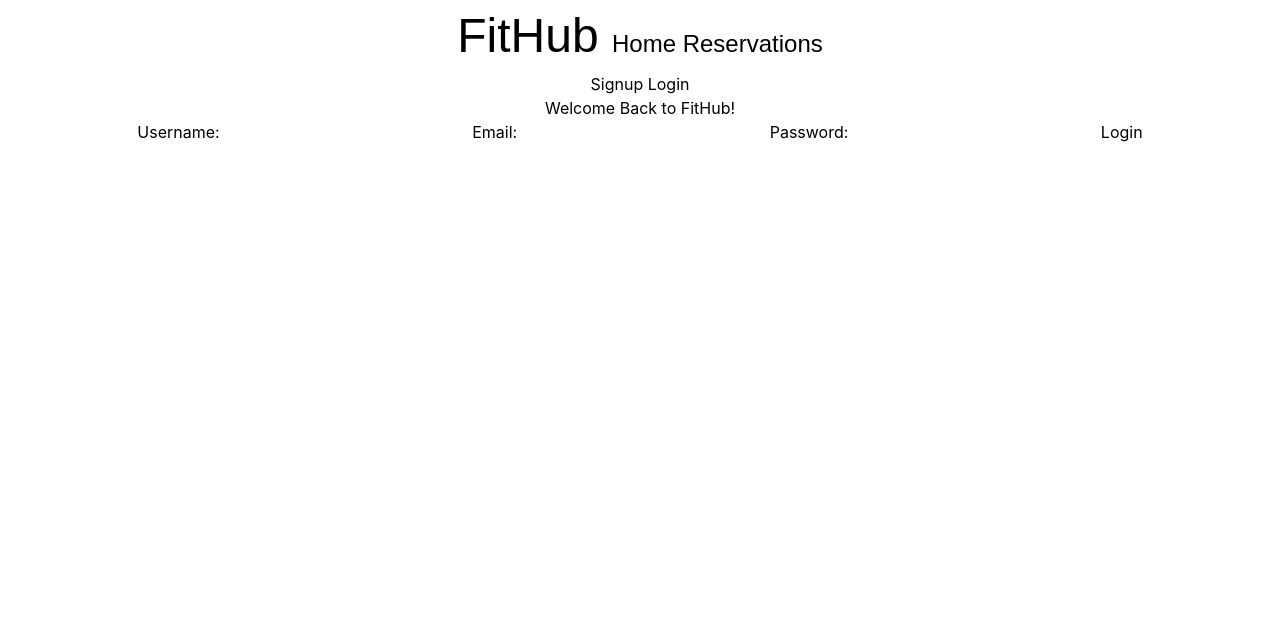
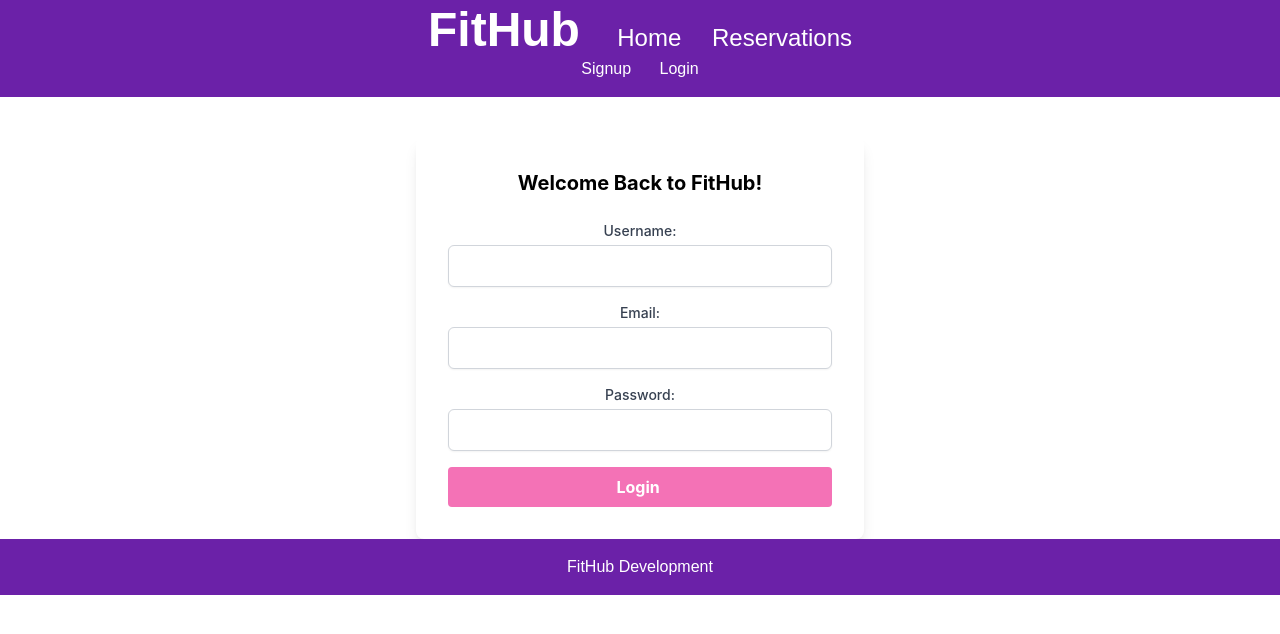
Before and after one commit to julibennett/FitHub-frontend, a React (Create React App) app: page /login in a window 1280 px wide. Shown: the top 634 px of the page. Built offline with nearby package versions, Linux system fonts and the light colour scheme; no server answers; the HTML template or start-up script is replaced by a standard one.

Commit message:
mostly tailwind

```diff
--- a/src/App.js
+++ b/src/App.js
@@ -8,7 +8,7 @@ import ClassShow from './pages/ClassShow';
 import Login from './components/Login';
 import Signup from './components/Signup';
 import Header from './components/Header';
-// import Profile from './pages/Profile';
+import Footer from './components/Footer';
 
 function App() {
   //Login + Signup + Auth
@@ -191,7 +191,7 @@ function App() {
         <Route path="/reservation" element={<Reservations reservation={reservation} createReservation={createReservation} deleteReservation={deleteReservation}/>}/>
 
       </Routes>
-
+      <Footer />
     </div>
   );
 }
--- a/src/components/Footer.js
+++ b/src/components/Footer.js
@@ -2,7 +2,10 @@ import React from 'react'
 
 const Footer = () => {
   return (
-    <div>Footer</div>
+    <div className="fixed inset-x-0 bottom-0 bg-purple-800 text-white text-center p-4 sticky coolFont">
+      FitHub Development
+    </div>
+
   )
 }
 
--- a/src/components/Header.js
+++ b/src/components/Header.js
@@ -5,25 +5,28 @@ const Header = ({isLoggedIn, handleLogout, user}) => {
   console.log(isLoggedIn)
 
   const loggedInLink = (
-    <div>
+
+    <div className='flex items-center space-x-4'>
         {user && <span>Welcome, {user.username}! </span>}
         <button onClick={handleLogout}>Logout</button>
+        <button onClick={handleLogout} className="px-4 py-2 bg-red-500 text-white rounded hover:bg-red-700">Logout</button>
     </div>
+
 )
 
   const noAuthLinks = (
     <div>
-        <Link to="/signup">Signup </Link>
-        <Link to="/login">Login </Link>
+        <Link to="/signup" className='m-3 coolFont hover:text-gray-300'>Signup </Link>
+        <Link to="/login" className='m-3 coolFont hover:text-gray-300'>Login </Link>
     </div>
   )
 
   return (
-    <nav>
-      <div className=''>
-        <Link to='/' className='navTitle'>FitHub </Link>
-        <Link to='/' className='navLinks'>Home  </Link>
-        <Link to='/reservation' className='navLinks'>Reservations </Link>
+    <nav className="bg-purple-800 text-white p-4 sticky top-0 z-50">
+      <div cclassName="container mx-auto flex justify-between items-center m-3">
+        <Link to='/class' className='navTitle text-xl font-bold text-white hover:text-gray-300 m-3' >FitHub </Link>
+        <Link to='/class' className='navLinks hover:text-gray-300 m-3'>Home  </Link>
+        <Link to='/reservation' className='navLinks hover:text-gray-300 m-3'>Reservations </Link>
       </div>
       <div>
         {isLoggedIn ? loggedInLink : noAuthLinks}
--- a/src/components/Login.js
+++ b/src/components/Login.js
@@ -19,25 +19,29 @@ const handleChange = (e) => {
 }
 
   return (
-    <div className = 'login-signup'>
-      <h1>Welcome Back to FitHub!</h1>
-      <form onSubmit={handleSubmit}>
-        <span>
-          <label htmlFor='username'>Username: </label>
-          <input type='text' name='username' onChange={handleChange}/>
-        </span>
-        <span>
-          <label htmlFor='email'>Email: </label>
-          <input type='email' name='email' onChange={handleChange}/>
-        </span>
-        <span>
-          <label htmlFor='password'>Password: </label>
-          <input type='password' name='password' onChange={handleChange}/>
-        </span>
-        <input type='submit' value='Login'/>
+    <div className="max-w-md mx-auto mt-10 bg-white shadow-lg rounded-lg p-8">
+      <h1 className="text-xl font-bold text-center mb-6">Welcome Back to FitHub!</h1>
+      <form onSubmit={handleSubmit} className="space-y-4">
+        <div>
+          <label htmlFor="username" className="block text-sm font-medium text-gray-700">Username: </label>
+          <input type="text" name="username" onChange={handleChange}
+                 className="mt-1 block w-full px-3 py-2 border border-gray-300 rounded-md shadow-sm focus:outline-none focus:ring-indigo-500 focus:border-indigo-500"/>
+        </div>
+        <div>
+          <label htmlFor="email" className="block text-sm font-medium text-gray-700">Email: </label>
+          <input type="email" name="email" onChange={handleChange}
+                 className="mt-1 block w-full px-3 py-2 border border-gray-300 rounded-md shadow-sm focus:outline-none focus:ring-indigo-500 focus:border-indigo-500"/>
+        </div>
+        <div>
+          <label htmlFor="password" className="block text-sm font-medium text-gray-700">Password: </label>
+          <input type="password" name="password" onChange={handleChange}
+                 className="mt-1 block w-full px-3 py-2 border border-gray-300 rounded-md shadow-sm focus:outline-none focus:ring-indigo-500 focus:border-indigo-500"/>
+        </div>
+        <input type="submit" value="Login "
+               className="w-full bg-pink-400 hover:bg-pink-700 text-white font-bold py-2 px-4 rounded focus:outline-none focus:shadow-outline"/>
       </form>
 
-      {errorMsg ? <h4 style={{color: "red"}}>{errorMsg}</h4> : ""}
+      {errorMsg && <h4 className="text-red-500 text-center mt-2">{errorMsg}</h4>}
     </div>
   )
 }
--- a/src/components/Signup.js
+++ b/src/components/Signup.js
@@ -12,24 +12,25 @@ const Signup = (props) => {
         setForm({...form, [e.target.name]: e.target.value})
     }
   return (
-    <div>
-        <h1>Register for a FitHub Account</h1>
-            <form onSubmit={handleSubmit}>
-                <span>
-                    <label htmlFor="username">Username: </label>
-                    <input type="text" name="username" onChange={handleChange}/>
-                </span>
-                <span>
-                    <label htmlFor="email">Email: </label>
-                    <input type="email" name="email" onChange={handleChange}/>
-                    </span>
-                <span>
-                    <label htmlFor="password">Password: </label>
-                    <input type="password" name="password" autoComplete="true" onChange={handleChange}/>
-                </span>
-                <input type="submit" value="Sign Up"/>
-            </form>
-    </div>
+    <div className="max-w-md mx-auto mt-10 bg-white shadow-lg rounded-lg p-8">
+    <h1 className="text-xl font-bold text-center mb-6">Register for a FitHub Account</h1>
+    <form onSubmit={handleSubmit} className="space-y-4">
+        <div>
+            <label htmlFor="username" className="block text-sm font-medium text-gray-700">Username: </label>
+            <input type="text" name="username" onChange={handleChange} className="mt-1 block w-full px-3 py-2 border border-gray-300 rounded-md shadow-sm focus:outline-none focus:ring-indigo-500 focus:border-indigo-500"/>
+        </div>
+        <div>
+            <label htmlFor="email" className="block text-sm font-medium text-gray-700">Email: </label>
+            <input type="email" name="email" onChange={handleChange} className="mt-1 block w-full px-3 py-2 border border-gray-300 rounded-md shadow-sm focus:outline-none focus:ring-indigo-500 focus:border-indigo-500"/>
+        </div>
+        <div>
+            <label htmlFor="password" className="block text-sm font-medium text-gray-700">Password: </label>
+            <input type="password" name="password" autoComplete="true" onChange={handleChange} className="mt-1 block w-full px-3 py-2 border border-gray-300 rounded-md shadow-sm focus:outline-none focus:ring-indigo-500 focus:border-indigo-500"/>
+        </div>
+        <input type="submit" value="Sign Up " className="w-full bg-pink-400 hover:bg-pink-700 text-white font-bold py-2 px-4 rounded focus:outline-none focus:shadow-outline"/>
+    </form>
+</div>
+
   )
 }
 
--- a/src/index.css
+++ b/src/index.css
@@ -27,3 +27,11 @@ code {
   font-family: 'Athletic', sans-serif;
   font-size: 1.5em;
 }
+
+.coolFont {
+  font-family: 'Athletic', sans-serif;
+}
+
+.allWorkouts {
+  font-size: 2em;
+}
--- a/src/pages/ClassShow.js
+++ b/src/pages/ClassShow.js
@@ -64,12 +64,12 @@ const ClassShow = (props) => {
   }
 
   return (
-    <div className="container mx-auto p-4">
-      <h1>{workoutClass.typeOfClass}</h1>
-      <p>{workoutClass.location}</p>
-      <p>{workoutClass.time}</p>
-      <p>{workoutClass.studio}</p>
-      <p>{workoutClass.instructor}</p>
+    <div className="container mx-auto p-4 max-w-md mx-auto mt-10 bg-white shadow-lg rounded-lg p-8">
+      <h1 className='coolFont text-2xl font-bold text-center mb-4'>{workoutClass.typeOfClass}</h1>
+        <p className="mb-2"><span className="font-semibold">Location:</span> {workoutClass.location}</p>
+        <p className="mb-2"><span className="font-semibold">Time:</span> {workoutClass.time}</p>
+        <p className="mb-2"><span className="font-semibold">Studio:</span> {workoutClass.studio}</p>
+        <p className="mb-2"><span className="font-semibold">Instructor:</span> {workoutClass.instructor}</p>
       {workoutClass.review && workoutClass.review.map((review, index) => (
       <p key={index}>{review}</p>
       ))}
--- a/src/pages/Home.js
+++ b/src/pages/Home.js
@@ -21,12 +21,12 @@ const Home = (props) => {
 
   return (
     <div className="container mx-auto p-4">
-      <h1>All Workout Classes</h1>
+      <h1 className='coolFont m-3 allWorkouts'>All Workout Classes</h1>
       <div className="grid grid-cols-1 md:grid-cols-2 lg:grid-cols-3 gap-4">
                 {classes.map((workoutClass) => (
                     <div key={workoutClass._id} className="border p-4 rounded-lg hover:shadow-lg transition-shadow">
 
-                        <h2 className="text-xl font-semibold mb-2">{workoutClass.typeOfClass}</h2>
+                        <h2 className="text-xl font-semibold mb-2 coolFont underline">{workoutClass.typeOfClass}</h2>
                         <p className="mb-4">{workoutClass.location}</p>
                         <p className="mb-4">{workoutClass.time}</p>
                         <p className="mb-4">{workoutClass.studio}</p>
```
